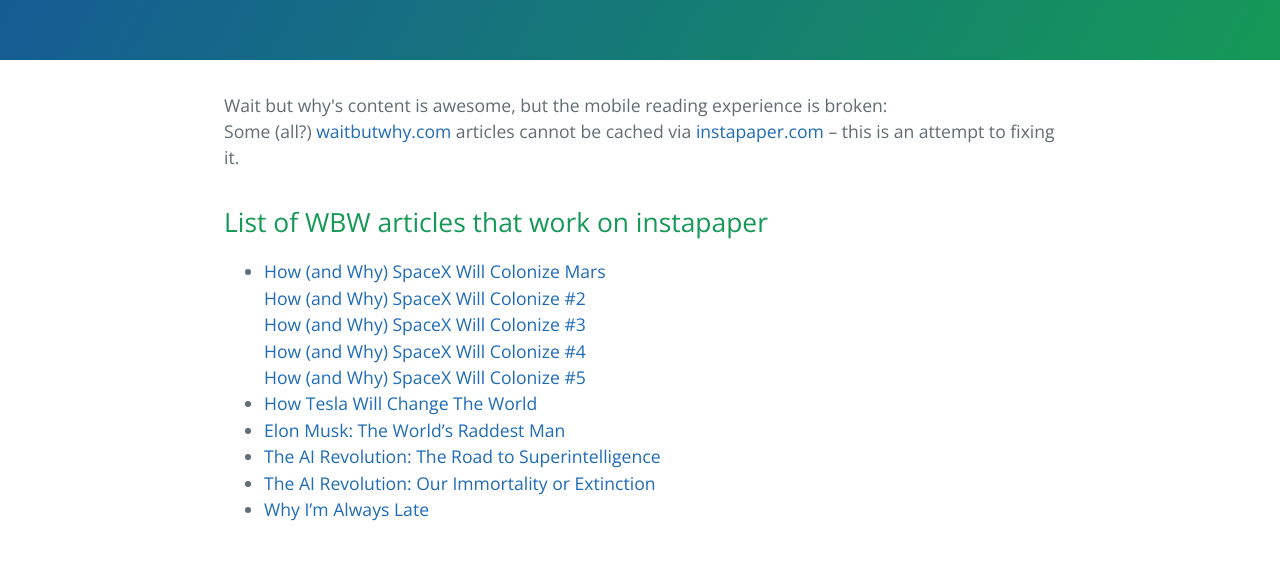
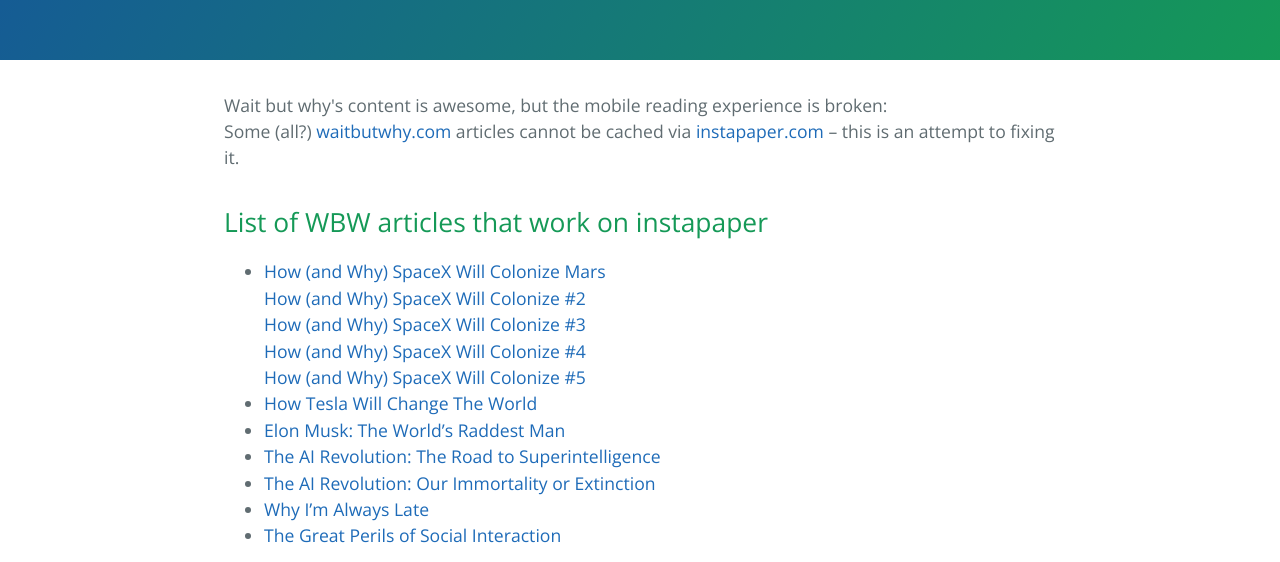
Before and after one commit to tordans/waitbutwhy-to-instapaper, a plain HTML site: page index.html in a window 1280 px wide. Shown: the part 180-742 px from the top of the page. Drawn offline with nearby package versions, Linux system fonts and the light colour scheme.

Commit message:
Add new post from #1 to il

```diff
--- a/index.html
+++ b/index.html
@@ -72,6 +72,12 @@
             Why I’m Always Late
           </a>
         </li>
+        </li>
+        <li>
+          <a href="articles/waitbutwhy.com_2014_01_the-great-perils-of-social-interaction.html" target='_blank'>
+            The Great Perils of Social Interaction
+          </a>
+        </li>
       </ul>
 
       <h2>
```
